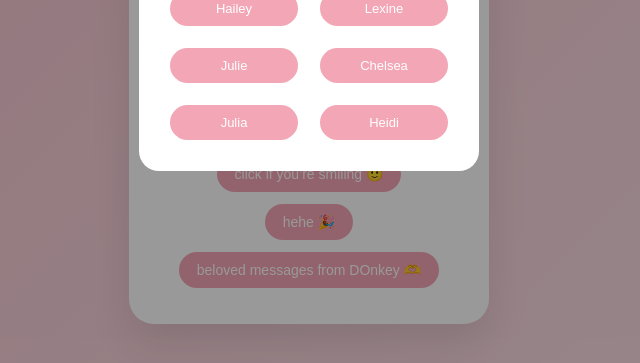
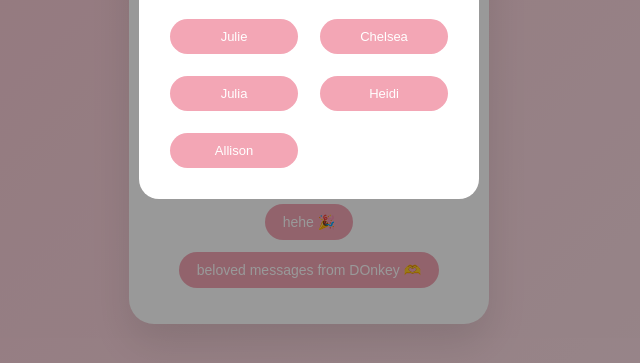
Before and after one commit to cynthiazhang29/elaine-birthday, a plain HTML site: page index.html in a window 1280 px wide. Both pictures are taken after a click on the button "beloved messages from DOnkey 🫶". Shown: the part 425-788 px from the top of the page, without its empty margins (331-971 px from the left). Drawn offline with nearby package versions, Linux system fonts and the light colour scheme.

Commit message:
Update index.html

```diff
--- a/index.html
+++ b/index.html
@@ -86,6 +86,7 @@ Somewhere, you are stirring sugar into your own quiet,
 and I imagine the windows there catching light
 in the same forgiving way.
 —— Heidi`)">Heidi</button>
+        <button onclick="openModal('HI ELAINE/ELUR, \nI LOVE U WIFEY AND IM SO GLAD THAT I HAVE U IN PHYSICS BC OTHERWISE ID KMS. i cant believe that ur already 15 WOAH SO OLD. I HOPE U HAVE A HAPPY BIRDTHDAY OK BYEBYE \nfrom ur wife allison ishisaka')">Allison</button>
         <!-- add more -->
       </div>
     </div>
```
